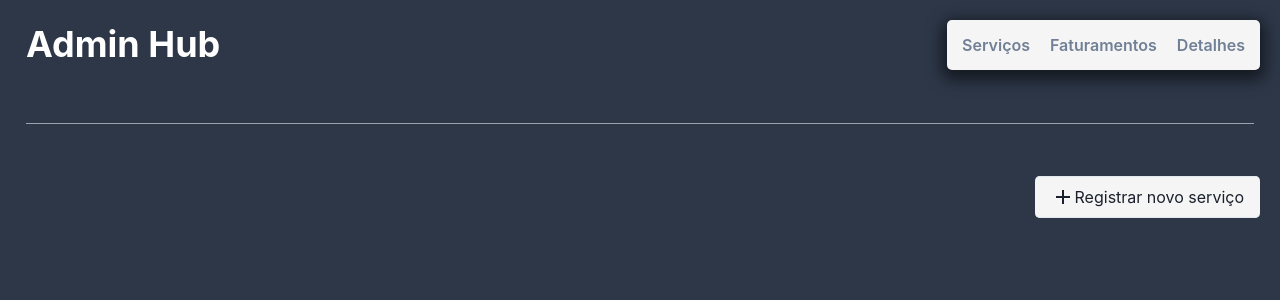
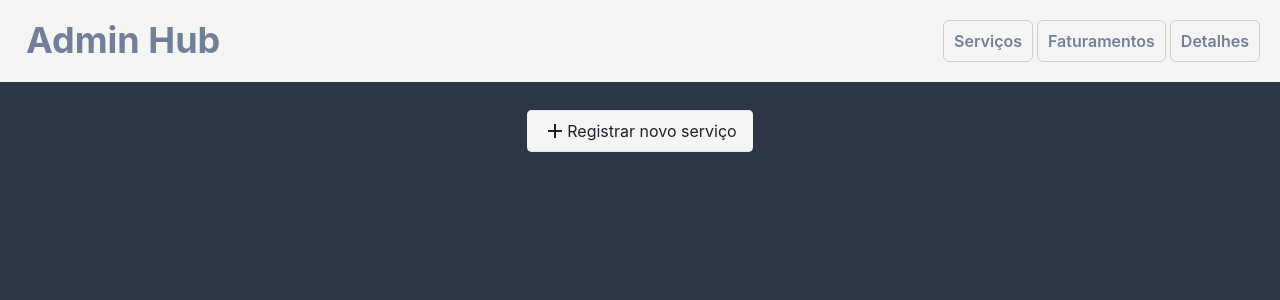
Before and after one commit to eliforte/admin-hub, a React (Create React App) app: page /home/servicos in a window 1280 px wide. Shown: the top 300 px of the page. Built offline with nearby package versions, Linux system fonts and the light colour scheme.

Commit message:
style: ajust list position and title color

```diff
--- a/src/components/navbar/index.tsx
+++ b/src/components/navbar/index.tsx
@@ -12,27 +12,31 @@ export const Navbar: React.FC = () => {
     <Flex
       display={['none', 'none', 'flex']}
       flexDirection="row"
-      gap={5}
+      gap={1}
       alignItems="center"
       backgroundColor="whitesmoke"
-      p={15}
       borderRadius={5}
       m={5}
-      boxShadow="0px 5px 15px 5px rgba(0,0,0,0.54)"
     >
       <Button
+        p="10px"
+        border="1px solid #00000029"
         variant="link"
         onClick={() => Navigate('/home/servicos')}
       >
         Serviços
       </Button>
       <Button
+        p="10px"
+        border="1px solid #00000029"
         variant="link"
         onClick={() => Navigate('/home/faturamento')}
       >
         Faturamentos
       </Button>
       <Button
+        p="10px"
+        border="1px solid #00000029"
         variant="link"
         onClick={() => Navigate('/home/detalhes')}
       >
--- a/src/components/title/index.tsx
+++ b/src/components/title/index.tsx
@@ -14,7 +14,7 @@ export const Title: React.FC = () => {
         _hover={{ bg: 'transparent' }}
         onClick={() => Navigate('/home/servicos')}
       >
-        <Heading color="white">Admin Hub</Heading>
+        <Heading color="#718096">Admin Hub</Heading>
       </Button>
     </Box>
   );
--- a/src/pages/service/index.tsx
+++ b/src/pages/service/index.tsx
@@ -1,7 +1,6 @@
 import React from 'react';
 import {
   Stack,
-  Divider,
   Center,
 } from '@chakra-ui/react';
 import { Sidebar } from '../../components/sidebar';
@@ -13,16 +12,14 @@ import { List } from '../../components/list';
 export const Service: React.FC = () => (
   <Stack>
     <Center
+      backgroundColor="whitesmoke"
       justifyContent={['start', 'start', 'space-between']}
     >
       <Sidebar />
       <Title />
       <Navbar />
     </Center>
-    <Center h="50px">
-      <Divider w="96%" alignSelf="center" />
-    </Center>
-    <Center justifyContent="flex-end">
+    <Center justifyContent="center">
       <NewService />
     </Center>
     <Center>
```
